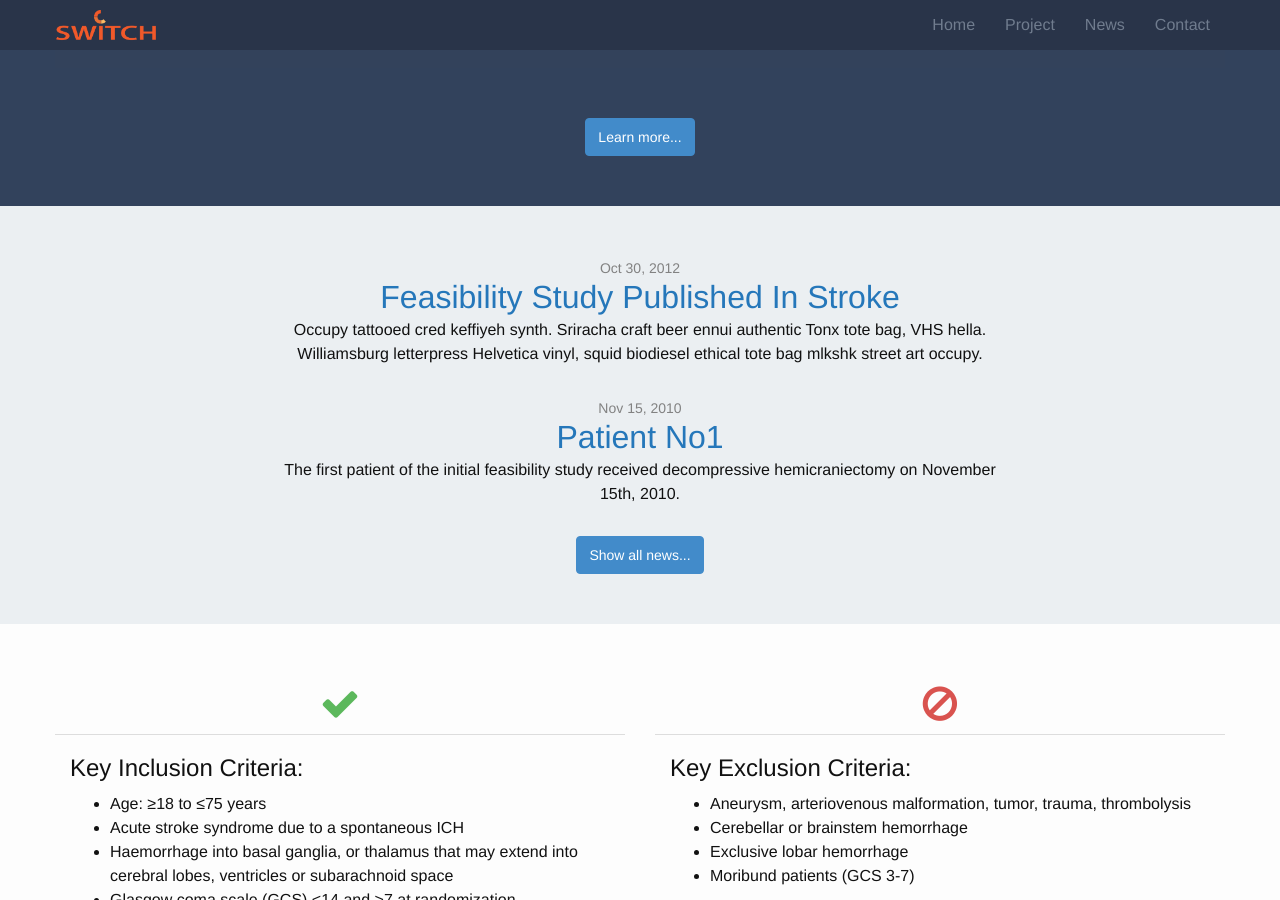
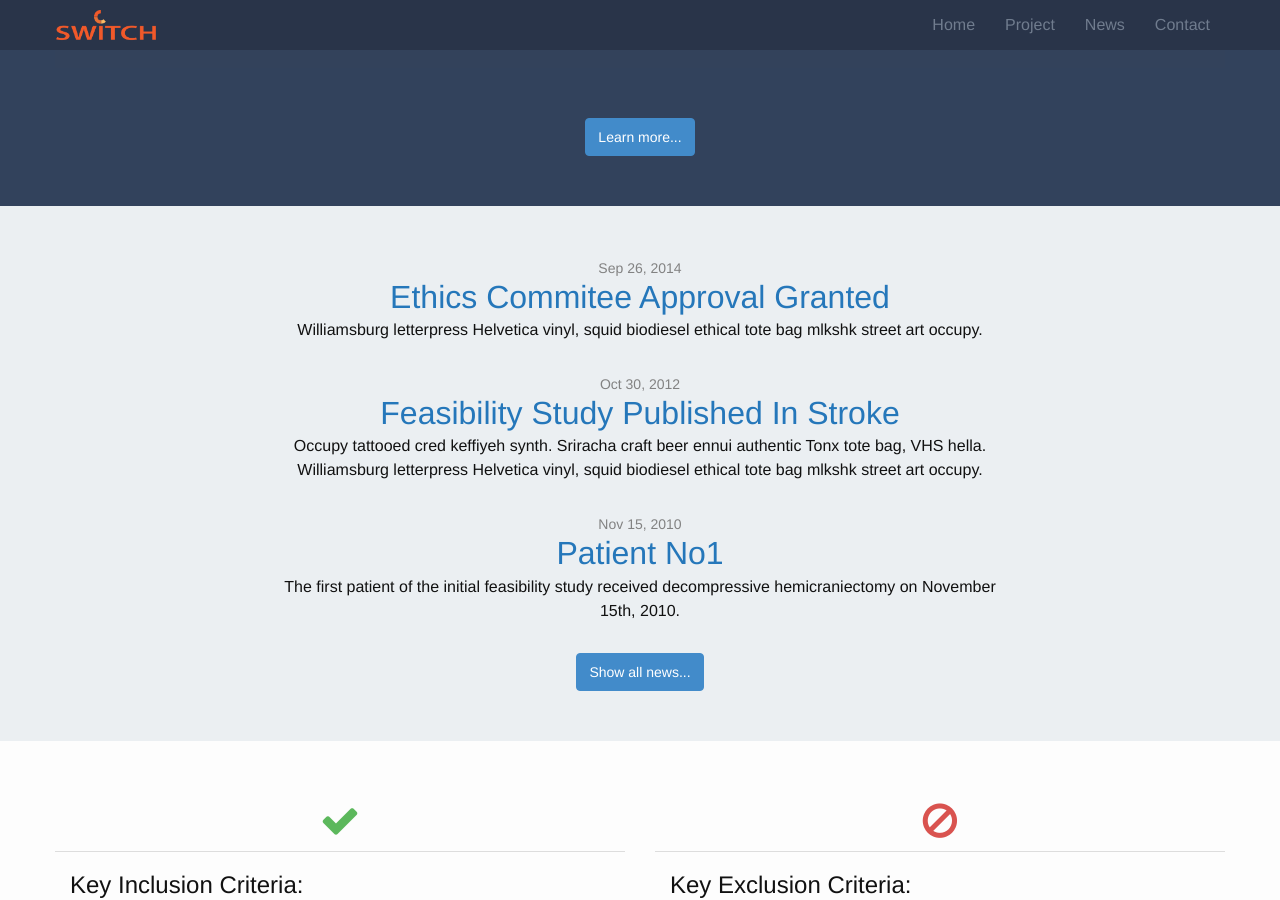
Before and after one commit to bressanj/switch, a Jekyll site: the page built from index.html, in a window 1280 px wide and 900 px high, scrolled down 482 px. Built offline with Jekyll 4.4.1, drawn with Linux system fonts in a browser that asks for light colours; Markdown is read by kramdown in place of the engine named in the settings; a file with an impossible date is left out.

Commit message:
Updated 2014-09-26-Ethics-commitee-approval-granted.md

```diff
--- a/_posts/2014-09-26-Ethics-commitee-approval-granted.md
+++ b/_posts/2014-09-26-Ethics-commitee-approval-granted.md
@@ -1,7 +1,7 @@
 ---
 layout: post
-published: false
-excerpt: null
+published: true
+excerpt: "Williamsburg letterpress Helvetica vinyl, squid biodiesel ethical tote bag mlkshk street art occupy."
 ---
 
 ## A New Post
```
